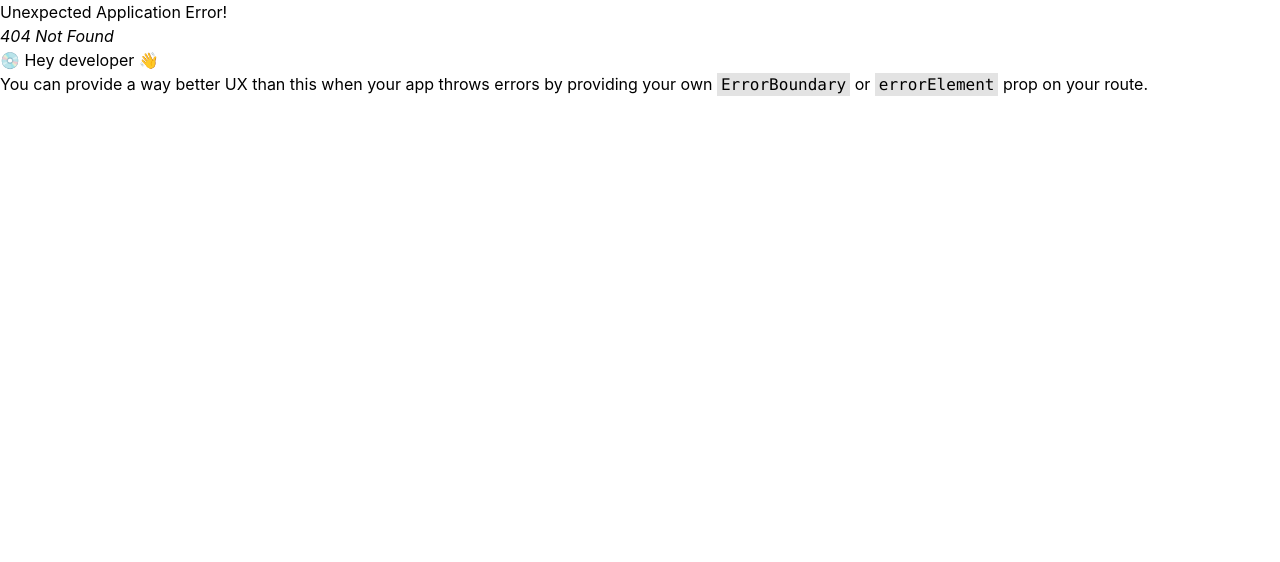
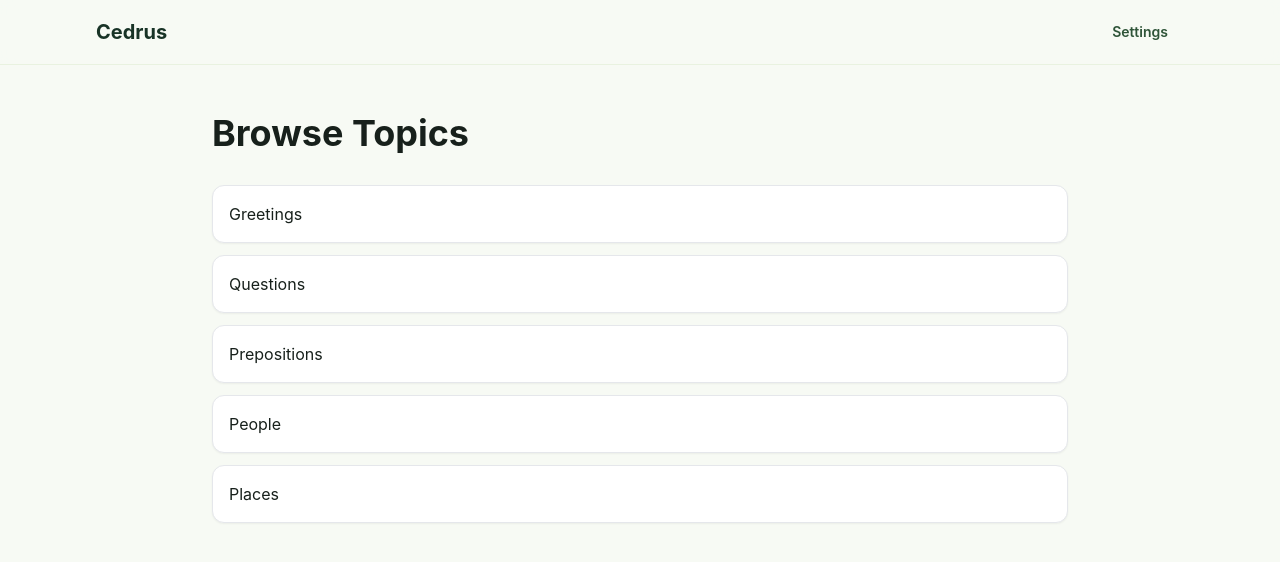
Before and after one commit to claire-vr/cedrus, a React (Vite) app: page /topics in a window 1280 px wide. Before the commit this address had no page. Shown: the top 562 px of the page. Built offline with nearby package versions, Linux system fonts and the light colour scheme.

Commit message:
Add topic pages and item browsing

```diff
--- a/package.json
+++ b/package.json
@@ -12,16 +12,17 @@
     "format:check": "prettier --check ."
   },
   "dependencies": {
+    "@rolldown/pluginutils": "^1.0.1",
     "react": "^19.1.0",
     "react-dom": "^19.1.0",
     "react-router-dom": "^7.6.0"
   },
   "devDependencies": {
     "@eslint/js": "^9.30.0",
-    "@vitejs/plugin-react": "^5.0.0",
     "@types/node": "^24.0.0",
     "@types/react": "^19.1.0",
     "@types/react-dom": "^19.1.0",
+    "@vitejs/plugin-react": "^5.0.0",
     "autoprefixer": "^10.4.21",
     "eslint": "^9.30.0",
     "eslint-config-prettier": "^10.1.0",
--- a/src/components/ui/PrimaryActionButton.tsx
+++ b/src/components/ui/PrimaryActionButton.tsx
@@ -1,11 +1,20 @@
+import { useNavigate } from 'react-router-dom';
+
 type PrimaryActionButtonProps = {
   children: string;
 };
 
 export function PrimaryActionButton({ children }: PrimaryActionButtonProps) {
+    const navigate = useNavigate();
+
   return (
     <button
       type="button"
+      onClick={() => {
+        if (children === 'Browse') {
+        navigate('/topics');
+        }
+      }}
       className="min-h-24 w-full rounded-lg border border-cedar-300 bg-white px-6 py-5 text-2xl font-bold text-cedar-900 shadow-soft transition hover:-translate-y-0.5 hover:border-cedar-500 hover:bg-cedar-50 focus:outline-none focus:ring-4 focus:ring-cedar-300/50"
     >
       {children}
--- /dev/null
+++ b/src/data/items.ts
@@ -0,0 +1,26 @@
+export const words = [
+  {
+    id: "hello",
+    topicId: "greetings",
+    english: "Hello",
+    arabic: "marhaba",
+  },
+  {
+    id: "hi",
+    topicId: "greetings",
+    english: "Hi",
+    arabic: "ahlan",
+  },
+  {
+    id: "good-morning",
+    topicId: "greetings",
+    english: "Good morning",
+    arabic: "sabah el kheir",
+  },
+  {
+    id: "how-are-you",
+    topicId: "greetings",
+    english: "How are you?",
+    arabic: "kifak?",
+  }
+];
--- /dev/null
+++ b/src/data/topics.ts
@@ -0,0 +1,22 @@
+export const topics = [
+  {
+    id: "greetings",
+    name: "Greetings",
+  },
+  {
+    id: "questions",
+    name: "Questions",
+  },
+  {
+    id: "prepositions",
+    name: "Prepositions",
+  },
+  {
+    id: "people",
+    name: "People",
+  },
+  {
+    id: "places",
+    name: "Places",
+  },
+];
--- a/src/pages/HomePage.tsx
+++ b/src/pages/HomePage.tsx
@@ -1,6 +1,6 @@
 import { PrimaryActionButton } from '@/components/ui/PrimaryActionButton';
 
-const primaryActions = ['Learn', 'Review', 'Statistics'];
+const primaryActions = ['Browse', 'Review', 'Statistics'];
 
 export function HomePage() {
   return (
--- /dev/null
+++ b/src/pages/TopicPage.tsx
@@ -0,0 +1,34 @@
+import { Link, useParams } from 'react-router-dom';
+import { topics } from '@/data/topics';
+import { items } from '@/data/items';
+
+export function TopicPage() {
+  const { topicId } = useParams();
+
+  const topic = topics.find((topic) => topic.id === topicId);
+  const topicItems = items.filter((item) => item.topicId === topicId);
+
+  return (
+    <section className="mx-auto max-w-4xl px-5 py-12">
+      <Link to="/topics" className="text-sm text-gray-500 hover:text-black">
+        ← Back to Topics
+      </Link>
+
+      <h1 className="mt-6 text-4xl font-bold">
+        {topic?.name ?? 'Topic not found'}
+      </h1>
+
+      <ul className="mt-8 space-y-3">
+        {topicItems.map((item) => (
+          <li
+            key={item.id}
+            className="rounded-xl border border-gray-200 bg-white p-4 shadow-sm"
+          >
+            <p className="font-semibold">{item.english}</p>
+            <p className="text-gray-600">{item.arabic}</p>
+          </li>
+        ))}
+      </ul>
+    </section>
+  );
+}
--- /dev/null
+++ b/src/pages/TopicsPage.tsx
@@ -0,0 +1,23 @@
+import { Link } from "react-router-dom";
+import { topics } from "../data/topics";
+
+export function TopicsPage() {
+  return (
+    <section className="mx-auto max-w-4xl px-5 py-12">
+      <h1 className="text-4xl font-bold">Browse Topics</h1>
+
+    <ul className="mt-8 space-y-3">
+        {topics.map((topic) => (
+            <li key={topic.id}>
+                <Link
+                    to={`/topics/${topic.id}`}
+                    className="block rounded-xl border border-gray-200 bg-white p-4 shadow-sm transition hover:shadow-md"
+                >
+                    {topic.name}
+                </Link>
+                </li>
+        ))}
+    </ul>
+    </section>
+  );
+}
```
Also changed, not shown: src/app/router.tsx (+10 -0 lines), 1 other file (tests, documents, lock files or other folders).
